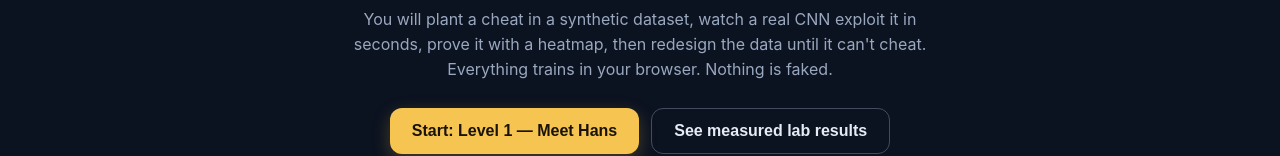
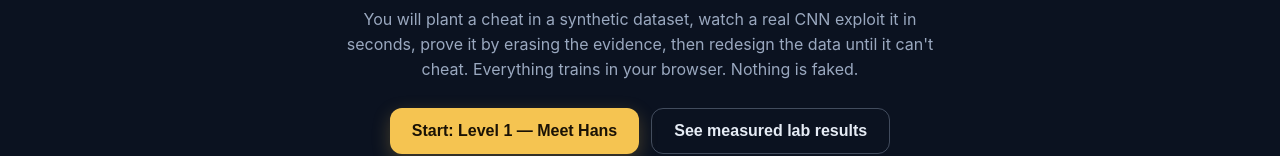
Before and after one commit to sharonbasovich/clever-hans-lab, a website built with Vite: page index.html in a window 1280 px wide. Shown: the part 643-799 px from the top of the page. Built offline with nearby package versions, Linux system fonts and the light colour scheme; what @tensorflow/tfjs would draw is missing.

Commit message:
Intro copy tweak (ablation not heatmap) + favicon
Co-Authored-By: Devin AI <158243242+devin-ai-integration[bot]@users.noreply.github.com>

```diff
--- a/src/ui/screens.ts
+++ b/src/ui/screens.ts
@@ -27,7 +27,7 @@ export function renderIntro(session: Session, nav: Nav): void {
     <p class="hook">1907: a horse "did maths" by reading his trainer's face.<br>
     Today: your neural network is about to pull the same trick — and you'll catch it.</p>
     <p class="sub">You will plant a cheat in a synthetic dataset, watch a real CNN exploit it
-    in seconds, prove it with a heatmap, then redesign the data until it can't cheat.
+    in seconds, prove it by erasing the evidence, then redesign the data until it can't cheat.
     Everything trains in your browser. Nothing is faked.</p>
   `;
   wrap.append(
```
Also changed, not shown: index.html (+1 -0 lines).
